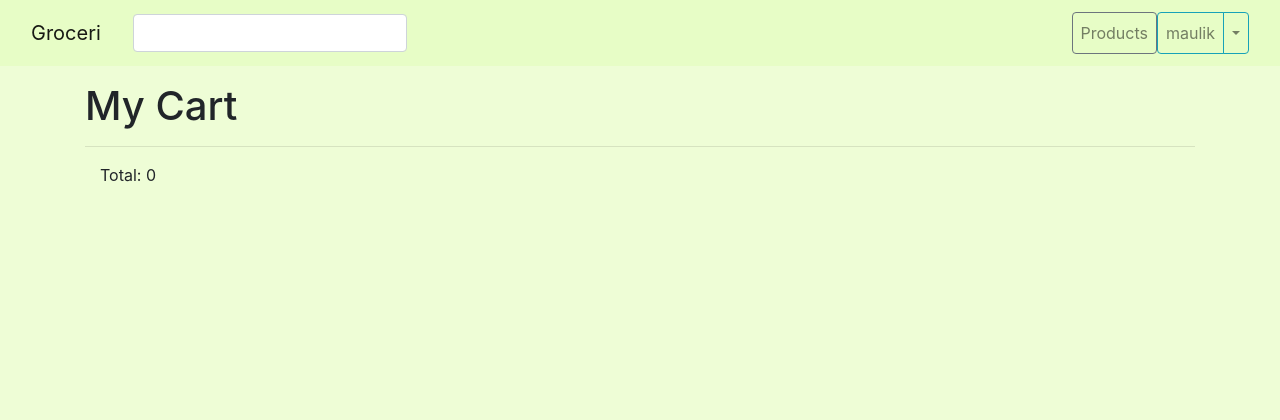
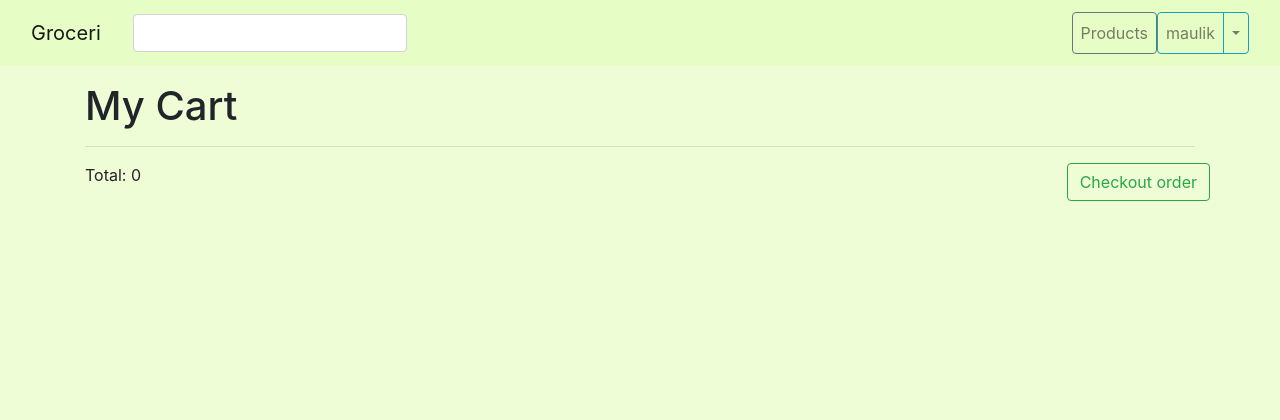
Before and after one commit to maulikchevli/ITA, a Flask app: page /cart/show in a window 1280 px wide. Shown: the top 420 px of the page. Run offline with Flask 2, Linux system fonts and the light colour scheme; a user stored in the database is signed in; data comes from the database, SQL or seed files in the repository; both versions use the stored data as it was after the commit; data that the repository does not hold is empty; some libraries are stand-ins or nearby versions.

Commit message:
Add checkout and order history, project

```diff
--- a/project/app.py
+++ b/project/app.py
@@ -181,6 +181,43 @@ def show_cart():
 
 	return render_template('cart.html',products=products)
 
+@app.route('/cart/buy', methods=["GET","POST"])
+@login_required
+def buy_cart():
+	username = session["username"]
+
+	con = sql.connect('groceri.db')
+	con.row_factory = dict_factory
+	cur = con.cursor()
+
+	products = con.execute('select pid,quantity from cart where username=?',(username,))
+	products = products.fetchall();
+
+	order_dict = {}
+	order_dict["products"] = products
+
+	con.execute('delete from cart where username=?',(username,))
+	con.execute('insert into order_history (username,order_dict) values (?,?)',(username,str(order_dict)))
+	con.commit()
+
+	con.close()
+
+	return str(order_dict)
+
+@app.route('/order_history')
+@login_required
+def show_order_history():
+	con = sql.connect('groceri.db')
+	con.row_factory = dict_factory
+	cur = con.cursor()
+
+	orders = con.execute('select * from order_history where username=?',(session["username"],))
+	orders = orders.fetchall();
+
+	con.close()
+
+	return jsonify(orders)
+
 @app.route('/login', methods = ['POST', 'GET'])
 def login():
 	if request.method == 'GET':
--- /dev/null
+++ b/project/schemas/order_history.sql
@@ -0,0 +1,7 @@
+create table order_history (
+	o_id integer primary key autoincrement,
+	username text not null,
+	order_dict text not null,
+	approved boolean default false,
+	time timestamp default current_timestamp
+);
--- a/project/templates/cart.html
+++ b/project/templates/cart.html
@@ -37,8 +37,11 @@
 	</div>
 
 	<hr>
-	<div class="container">
-		<p>Total: {{ products['total_cost'] }}</p>
+	<div class="row">
+		<p class="col">Total: {{ products['total_cost'] }}</p>
+		<form method="post" action="{{ url_for('buy_cart') }}">
+			<button class="btn btn-outline-success" type="submit">Checkout order</button>
+		</form>
 	</div>
 
 {% endblock %}
--- a/project/templates/mainHeader.html
+++ b/project/templates/mainHeader.html
@@ -28,7 +28,7 @@
 
 				<div class="dropdown-menu dropdown-menu-right" aria-labelledby="navbarDropdown">
 					<a class="dropdown-item" href="{{ url_for('show_cart') }}">Show Cart</a>
-					<a class="dropdown-item" href="">Notification Log</a>
+					<a class="dropdown-item" href="{{ url_for('show_order_history') }}">Order History</a>
 					<div class="dropdown-divider"></div>
 					<a class="dropdown-item" href="{{ url_for('logout') }}">Log Out</a>
 				</div>
```
Also changed, not shown: project/groceri.db.
